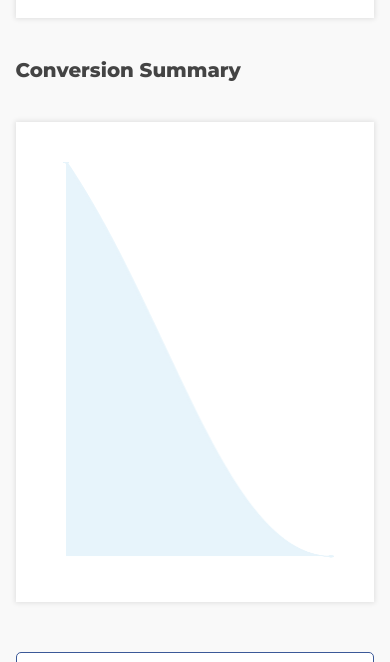
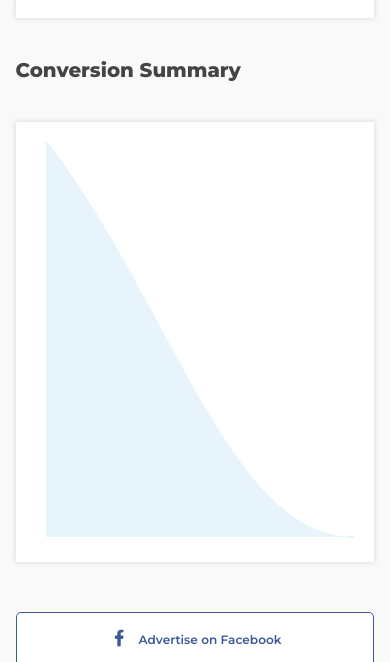
Before and after one commit to RamMahe1110/kio-assign, a plain HTML site: page index.html in a window 390 px wide. Shown: the part 1410-2072 px from the top of the page. Drawn offline with nearby package versions, Linux system fonts and the light colour scheme.

Commit message:
changed icon and padding

```diff
--- a/index.html
+++ b/index.html
@@ -208,7 +208,7 @@
             <button class="indi-con">
               <span class="icon">
                 <img
-                  src="https://img.icons8.com/ios-filled/30/000000/facebook-f.png"
+                  src="./assets/fb.png"
                 />
               </span>
               <span class="txt">
--- a/style.css
+++ b/style.css
@@ -596,4 +596,8 @@ body {
   .connect .container .main .indi-con .icon img {
     width: 20px;
   }
+
+  .graph .container .main-graph {
+    padding: 20px;
+  }
 }
```
Also changed, not shown: assets/fb.png (added).
